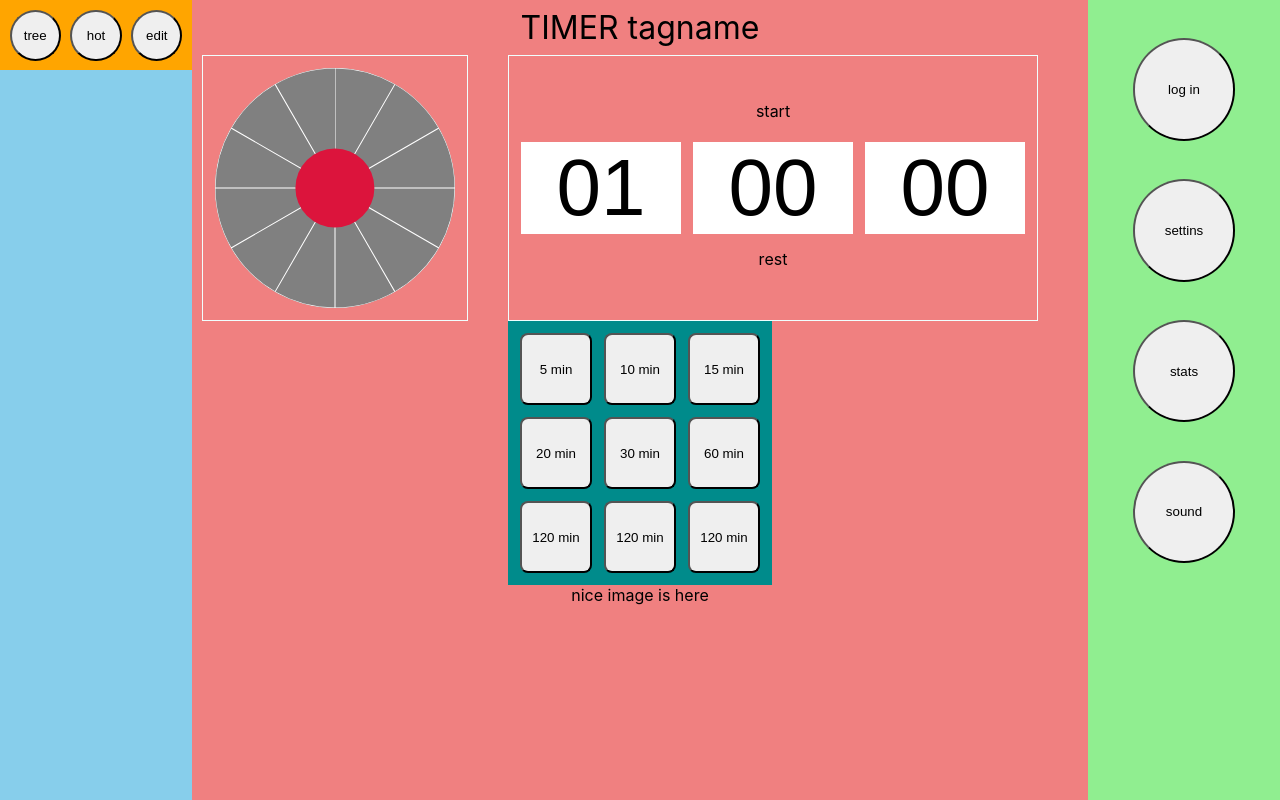
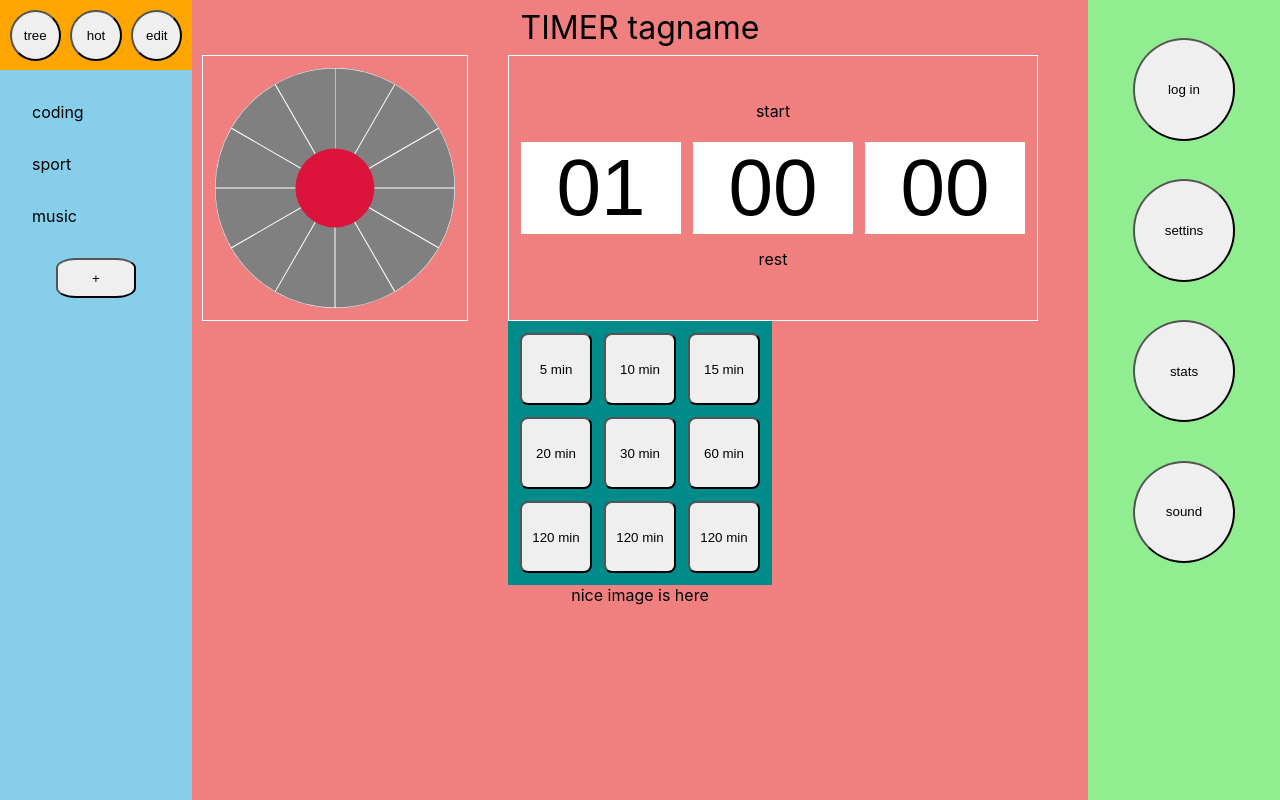
Before and after one commit to mxk700/time, a React (Create React App) app: page / in a window 1280 px wide. Built offline with nearby package versions, Linux system fonts and the light colour scheme.

Commit message:
Tags 15% done

```diff
--- /dev/null
+++ b/src/components/leftbar/tags/addTagForm.js
@@ -0,0 +1,48 @@
+import React, {Component} from 'react';
+import detalizeTag from './detalizeTag';
+
+class AddTagForm extends Component {
+  constructor(props){
+    super(props);
+    this.saveTag = this.saveTag.bind(this);
+    this.cancelForm = this.cancelForm.bind(this);
+    this.state = {};
+  }
+
+  render(){
+      return (
+        <div id="addTagForm" className={this.props.showFormFlag}>
+          <h3>New Tag</h3>
+          <label htmlFor="tagName"> Name</label>
+          <input id="tagName" type="input" value={this.state.name}/>
+          <br />
+          <label htmlFor="tagPicture">Picture</label>
+          <input id="tagPicture" type="file" value={this.state.picture}/>
+          <br />
+          <label htmlFor="tagSound">Sound</label>
+          <input id="tagSound" type="file" value={this.state.sound}/>
+          <div id="addTagFormControls">
+            <button id="saveTag" onClick={this.saveTag}>Save</button>
+            <button id="cancel" onClick={this.cancelForm}>Cancel</button>
+          </div>
+        </div>
+      )
+  }
+
+  saveTag(){
+    let tag = {};
+    tag.name    = this.state.name;
+    tag.picture = this.state.picture;
+    tag.sound   = this.state.sound;
+
+    tag = detalizeTag(tag);
+  }
+
+
+  cancelForm(){
+    this.props.hideAddForm();
+  }
+
+}
+
+export default AddTagForm;
--- /dev/null
+++ b/src/components/leftbar/tags/detalizeTag.js
@@ -0,0 +1,13 @@
+export default function detalizeTag(tag){
+
+  tag.depth       = this.state.depth      || 0;
+  tag.parent      = this.state.parent     || 0;
+  tag.childNo     = this.state.childNo    || 0;
+  tag.collapsedf  = this.state.collapsedf || true;
+  tag.hidden      = this.state.hidden     || false;
+  tag.lastTerm    = this.state.lastTerm   || null;
+
+  return tag;
+}
+
+ // detalizeTag;
--- a/src/components/leftbar/tags/tag.js
+++ b/src/components/leftbar/tags/tag.js
@@ -6,16 +6,17 @@ class Tag extends Component{
     return (
       <div
         id={props.id}
-        className="tag"
+        className={"tag " + props.depth}
         parent={props.parent}
         depth={props.depth}
-        childNo={props.childNo}
+        childno={props.childNo}
         collapsed={props.collapsed}
+        hidden={props.hidden}
         picture={props.picture}
         sound={props.sound}
-        lastTerm={props.lastTerm}
+        lastterm={props.lastTerm}
       >
-        {props.tagVal}
+        {props.tagval}
       </div>
     )
   }
--- a/src/components/leftbar/tags/taglist.js
+++ b/src/components/leftbar/tags/taglist.js
@@ -1,17 +1,86 @@
 import React, {Component} from "react";
 
+import AddTagForm from "./addTagForm";
 import Tag from "./tag";
 
 class TagList extends Component{
   constructor(props){
     super(props);
-    this.state = [];
+    this.state = {
+      showFormFlag: "hide",
+      tags: [ {
+          tagVal: "coding",
+          depth: 0,
+          parent: 0,
+          childNo:0,
+          collapsedf: true,
+          hidden: false,
+          picture: "none",
+          sound: "none",
+          lastTerm: "none"
+        }, {
+          tagVal: "sport",
+          depth: 0,
+          parent: 0,
+          childNo:1,
+          collapsedf: true,
+          hidden: false,
+          picture: "none",
+          sound: "none",
+          lastTerm: "none"
+        }, {
+          tagVal: "music",
+          depth: 0,
+          parent: 0,
+          childNo:2,
+          collapsedf: true,
+          hidden: false,
+          picture: "none",
+          sound: "none",
+          lastTerm: "none"
+        }
+      ]
+    };
+    this.handleAddButtonClick = this.handleAddButtonClick.bind(this);
+    this.hideAddForm = this.hideAddForm.bind(this);
+  }
+  handleAddButtonClick(e){
+    this.setState({showFormFlag: null });
+    console.log("Button clicked");
+    // this.addTag
+  }
+  hideAddForm(){
+    this.setState({showFormFlag:"hide"});
   }
 
   render(){
     return (
-      <div className="tagList">
-        <Tag />
+      <div id="tagList">
+        {
+          this.state.tags.map((e,i)=>
+            <Tag
+              key={i}
+              id={i}
+              tagval={this.state.tags[i].tagVal}
+              className={"tag " + e.depth}
+              parent={e.parent}
+              depth={e.depth}
+              childNo={e.childNo}
+              collapsed={e.collapsed}
+              hidden={e.hidden}
+              picture={e.picture}
+              sound={e.sound}
+              lastTerm={e.lastTerm}
+            />
+          )
+        }
+        <AddTagForm
+          showFormFlag={this.state.showFormFlag}
+          hideAddForm={this.hideAddForm}
+        />
+        <button id="addTagButton" onClick={this.handleAddButtonClick}>
+          +
+        </button>
       </div>
     )
   }
--- a/src/index.css
+++ b/src/index.css
@@ -54,6 +54,58 @@ h3 {
   border-radius: 50%;
 }
 
+#tagList {
+  position: relative;
+  text-align: left;
+}
+.tag {
+  margin: 2em;
+}
+#addTagButton {
+  border-radius: 25%;
+  height: 3em;
+  width: 6em;
+  position: relative;
+  left: 50%;
+  transform: translateX(-50%);
+}
+#addTagForm {
+  position: absolute;
+  width: 23em;
+  left: 100%;
+  padding: 1em 1em 0 1em;
+  border: solid blue 2px;
+  background-color: coral;
+  z-index: 500;
+  font-size: 1.5em;
+}
+#addTagForm.hide {
+  display: none;
+}
+
+#addTagForm h3 {
+  text-align:center;
+}
+#addTagForm label {
+  display: inline-block;
+  width: 4em;
+}
+#addTagForm input {
+  font-size: 1em;
+}
+#addTagForm br {
+  font-size: 1.5em;
+}
+#addTagFormControls {
+  display: flex;
+  justify-content: space-between;
+  margin: 1em 4em;
+  /* border: solid red 1px; */
+}
+#addTagFormControls button{
+  height: 3em;
+  width: 8em;
+}
 
 
 
```
